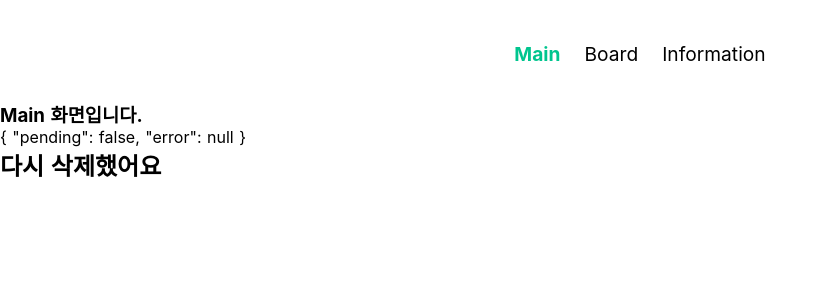
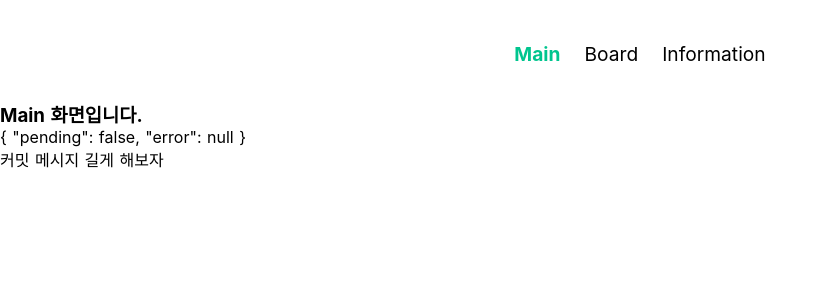
Before and after one commit to nam-yoonjae/nuxt-second, a Nuxt app: page / in a window 1280 px wide. Shown: the top 300 px of the page, without its empty margins (0-827 px from the left). Built offline with nearby package versions, Linux system fonts and the light colour scheme.

Commit message:
Test commit message with multiple line here is second line of commit message

```diff
--- a/pages/index.vue
+++ b/pages/index.vue
@@ -8,9 +8,7 @@
         </div>
       </div>
       <div>
-        <h2>
-          다시 삭제했어요
-        </h2>
+        커밋 메시지 길게 해보자
       </div>
   </div>
 </template>
```
